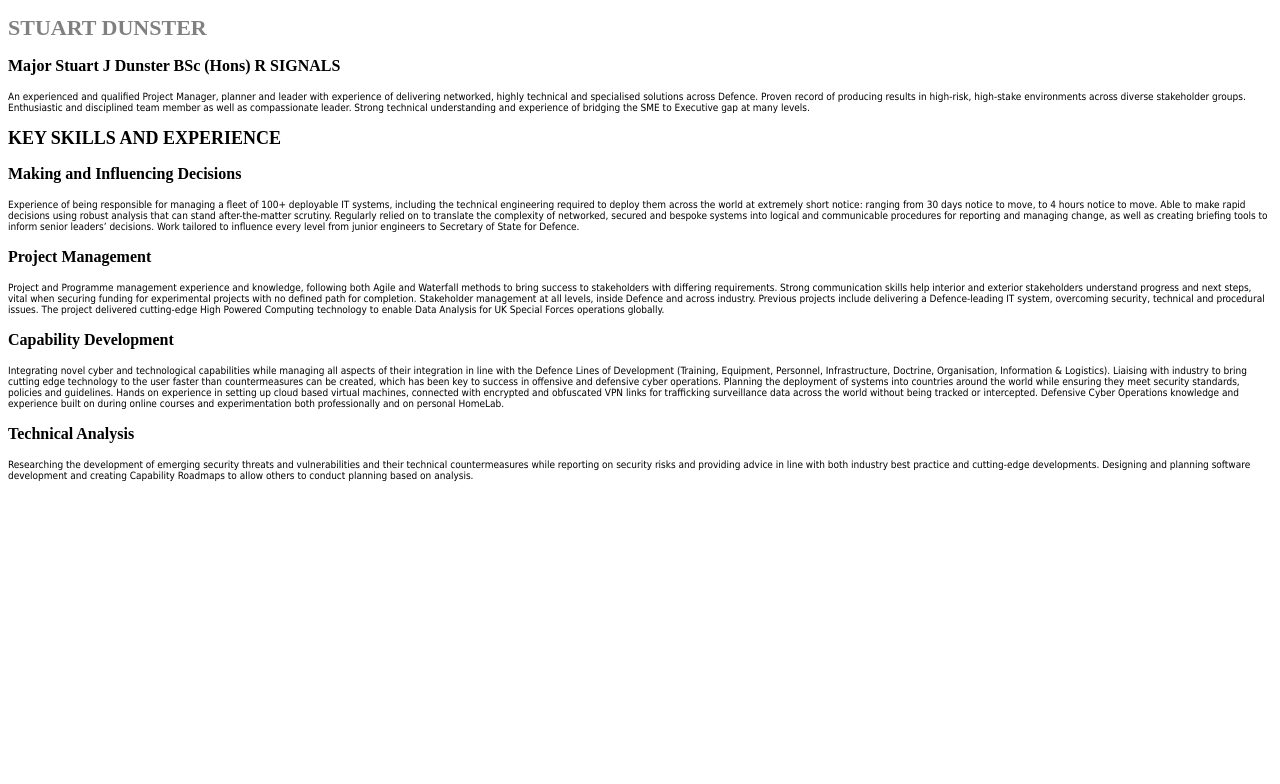
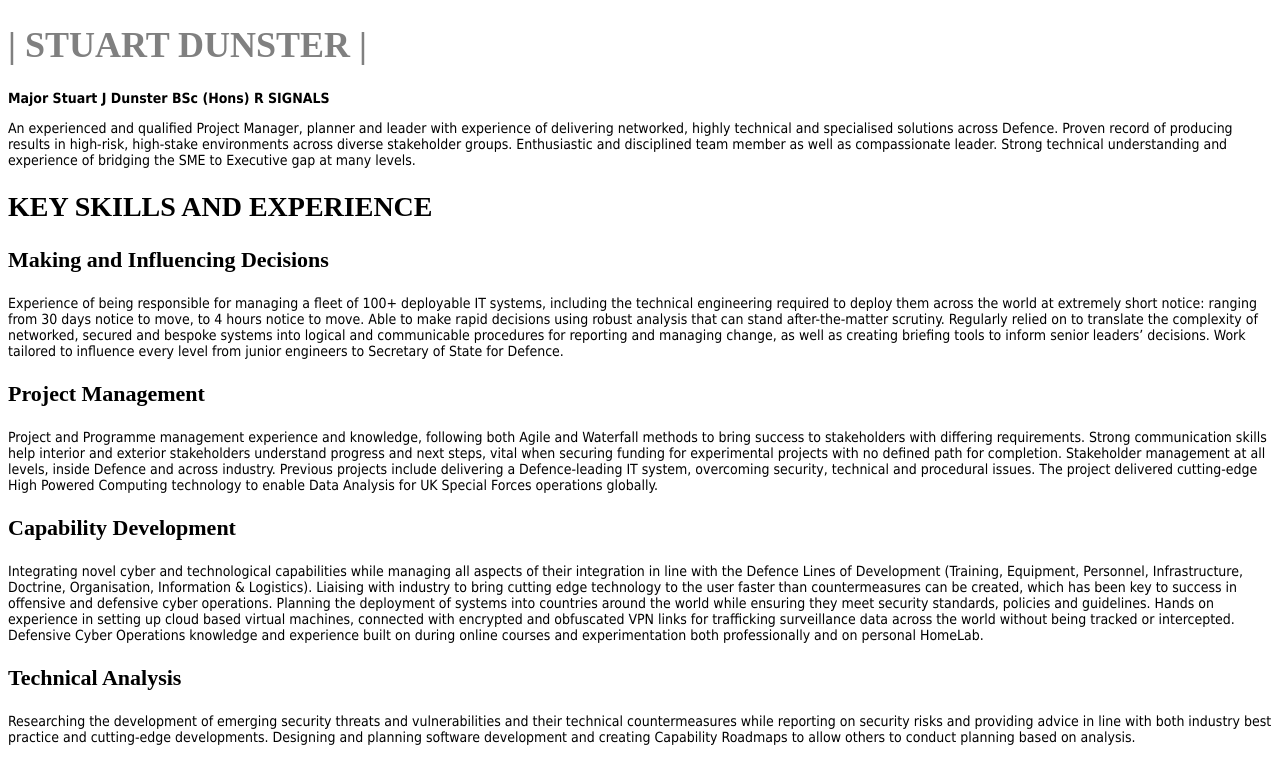
Before and after one commit to SierraDee/CVSite, a plain HTML site: page index.html in a window 1280 px wide. Drawn offline with Linux system fonts and the light colour scheme.

Commit message:
Update index.html with new font sizes and better layout

```diff
--- a/index.html
+++ b/index.html
@@ -2,27 +2,25 @@
   <head>
     <title>Stuart Dunster - CV</title>
     <style>
-      h1 {color:gray; font-family: "Times New Roman", Times, serif; font-size: 22Px; font-weight: bold}
-      h2 {color:dark-gray; font-family: "Times New Roman", Times, serif; font-size: 18Px; font-weight: bold}
-      h3 {color:dark-gray; font-family: "Times New Roman", Times, serif; font-size: 16Px}
-      p {font-family: "Tahoma"; font-size: 10Px}
+     h1 {color:gray; font-family: "Times New Roman", Times, serif; font-size: 36Px; font-weight: bold}
+      h2 {color:dark-gray; font-family: "Times New Roman", Times, serif; font-size: 28Px; font-weight: bold}
+      h3 {color:dark-gray; font-family: "Times New Roman", Times, serif; font-size:22Px}
+      p {font-family: "Tahoma"; font-size:14Px}
     </style>
   </head>
   <body>
-    <h1>STUART
-    DUNSTER</h1>
-    <H3><b>Major Stuart J Dunster BSc (Hons) R SIGNALS </b></h3>
-    <p>An experienced and qualified Project Manager, planner and leader with experience of delivering networked, highly technical and specialised solutions across Defence. Proven record of producing results in high-risk, high-stake environments across diverse stakeholder groups. Enthusiastic and disciplined team member as well as compassionate leader. Strong technical understanding and experience of bridging the SME to Executive gap at many levels. </p>
+    <h1> | STUART DUNSTER | </h1>
+      <p><b>Major Stuart J Dunster BSc (Hons) R SIGNALS </b></p>
+      <p>An experienced and qualified Project Manager, planner and leader with experience of delivering networked, highly technical and specialised solutions across Defence. Proven record of producing results in high-risk, high-stake environments across diverse stakeholder groups. Enthusiastic and disciplined team member as well as compassionate leader. Strong technical understanding and experience of bridging the SME to Executive gap at many levels. </p>
     <h2>KEY SKILLS AND EXPERIENCE </h2>
     <h3>Making and Influencing Decisions </h3>
-    <p>Experience of being responsible for managing a fleet of 100+ deployable IT systems, including the technical engineering required to deploy them across the world at extremely short notice: ranging from 30 days notice to move, to 4 hours notice to move. Able to make rapid decisions using robust analysis that can stand after-the-matter scrutiny. Regularly relied on to translate the complexity of networked, secured and bespoke systems into logical and communicable procedures for reporting and managing change, as well as creating briefing tools to inform senior leaders’ decisions. Work tailored to influence every level from junior engineers to Secretary of State for Defence. </p>
+      <p>Experience of being responsible for managing a fleet of 100+ deployable IT systems, including the technical engineering required to deploy them across the world at extremely short notice: ranging from 30 days notice to move, to 4 hours notice to move. Able to make rapid decisions using robust analysis that can stand after-the-matter scrutiny. Regularly relied on to translate the complexity of networked, secured and bespoke systems into logical and communicable procedures for reporting and managing change, as well as creating briefing tools to inform senior leaders’ decisions. Work tailored to influence every level from junior engineers to Secretary of State for Defence. </p>
     <h3>Project Management</h3>
-    <p>Project and Programme management experience and knowledge, following both Agile and Waterfall methods to bring success to stakeholders with differing requirements. Strong communication skills help interior and exterior stakeholders understand progress and next steps, vital when securing funding for experimental projects with no defined path for completion. Stakeholder management at all levels, inside Defence and across industry. Previous projects include delivering a Defence-leading IT system, overcoming security, technical and procedural issues. The project delivered cutting-edge High Powered Computing technology to enable Data Analysis for UK Special Forces operations globally. </p>
+      <p>Project and Programme management experience and knowledge, following both Agile and Waterfall methods to bring success to stakeholders with differing requirements. Strong communication skills help interior and exterior stakeholders understand progress and next steps, vital when securing funding for experimental projects with no defined path for completion. Stakeholder management at all levels, inside Defence and across industry. Previous projects include delivering a Defence-leading IT system, overcoming security, technical and procedural issues. The project delivered cutting-edge High Powered Computing technology to enable Data Analysis for UK Special Forces operations globally. </p>
     <h3>Capability Development </h3>
-    <p>Integrating novel cyber and technological capabilities while managing all aspects of their integration in line with the Defence Lines of Development (Training, Equipment, Personnel, Infrastructure, Doctrine, Organisation, Information & Logistics). Liaising with industry to bring cutting edge technology to the user faster than countermeasures can be created, which has been key to success in offensive and defensive cyber operations. Planning the deployment of systems into countries around the world while ensuring they meet security standards, policies and guidelines. Hands on experience in setting up cloud based virtual machines, connected with encrypted and obfuscated VPN links for trafficking surveillance data across the world without being tracked or intercepted. Defensive Cyber Operations knowledge and experience built on during online courses and experimentation both professionally and on personal HomeLab. </p>
+      <p>Integrating novel cyber and technological capabilities while managing all aspects of their integration in line with the Defence Lines of Development (Training, Equipment, Personnel, Infrastructure, Doctrine, Organisation, Information & Logistics). Liaising with industry to bring cutting edge technology to the user faster than countermeasures can be created, which has been key to success in offensive and defensive cyber operations. Planning the deployment of systems into countries around the world while ensuring they meet security standards, policies and guidelines. Hands on experience in setting up cloud based virtual machines, connected with encrypted and obfuscated VPN links for trafficking surveillance data across the world without being tracked or intercepted. Defensive Cyber Operations knowledge and experience built on during online courses and experimentation both professionally and on personal HomeLab. </p>
     <h3>Technical Analysis </h3>
-    <p>Researching the development of emerging security threats and vulnerabilities and their technical countermeasures while reporting on security risks and providing advice in line with both industry best practice and cutting-edge developments. Designing and planning software development and creating Capability Roadmaps to allow others to conduct planning based on analysis. </p>
-
+      <p>Researching the development of emerging security threats and vulnerabilities and their technical countermeasures while reporting on security risks and providing advice in line with both industry best practice and cutting-edge developments. Designing and planning software development and creating Capability Roadmaps to allow others to conduct planning based on analysis. </p>
   </body>
 
 
```
